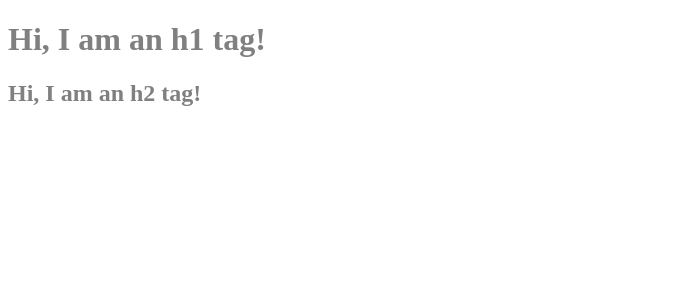
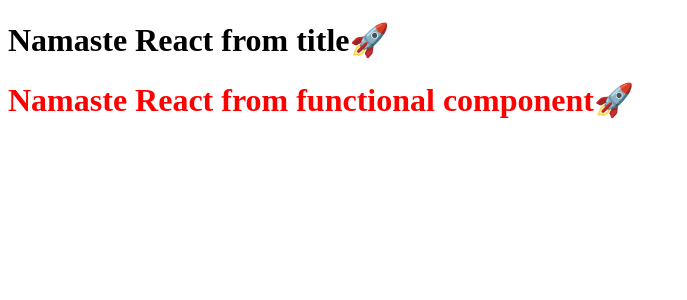
Before and after one commit to sarthak19360/namaste-react, a React (Vite) app: page / in a window 1280 px wide. Shown: the top 300 px of the page, without its empty margins (0-687 px from the left). Built offline with nearby package versions, Linux system fonts and the light colour scheme.

Commit message:
Used functional react components instead of React.createElement

```diff
--- a/App.js
+++ b/App.js
@@ -1,17 +1,20 @@
+import React from "react";
+import ReactDOM from "react-dom/client";
 
-import React from "react"
-import ReactDOM from 'react-dom/client';
+const Title = () => {
+  return <h1>Namaste React from title🚀</h1>;
+};
 
-const parent = React.createElement('div',
-    { id: 'parent' },
-    React.createElement('div',
-        { id: 'child' },
-        [
-            React.createElement('h1', {}, "Hi, I am an h1 tag!"),
-            React.createElement('h2', {}, "Hi, I am an h2 tag!")
-        ]
-    )
-);
+// component composition - using one component in another
+const Heading = () => {
+  return (
+    <>
+      <Title />
+      <h1 className="heading">Namaste React from functional component🚀</h1>
+    </>
+  );
+};
 
-const root = ReactDOM.createRoot(document.getElementById('root'));
-root.render(parent);
+const root = ReactDOM.createRoot(document.getElementById("root"));
+
+root.render(<Heading />);
--- a/index.html
+++ b/index.html
@@ -9,7 +9,9 @@
 </head>
 
 <body>
-    <div id="root"></div>
+    <div id="root">
+        <h1>Not rendered.</h1>
+    </div>
     <script type="module" src="./App.js"></script>
 </body>
 
--- a/package.json
+++ b/package.json
@@ -3,6 +3,8 @@
   "version": "1.0.0",
   "description": "This is a basic react tutorial",
   "scripts": {
+    "start": "parcel index.html",
+    "build": "parcel build index.html",
     "test": "jest"
   },
   "repository": {
--- a/styles.css
+++ b/styles.css
@@ -1,5 +1,8 @@
-*{
-    padding: 0;
-    border: 0;
-    color: grey;
+* {
+  padding: 0;
+  border: 0;
 }
+
+.heading {
+  color: red;
+}
```
